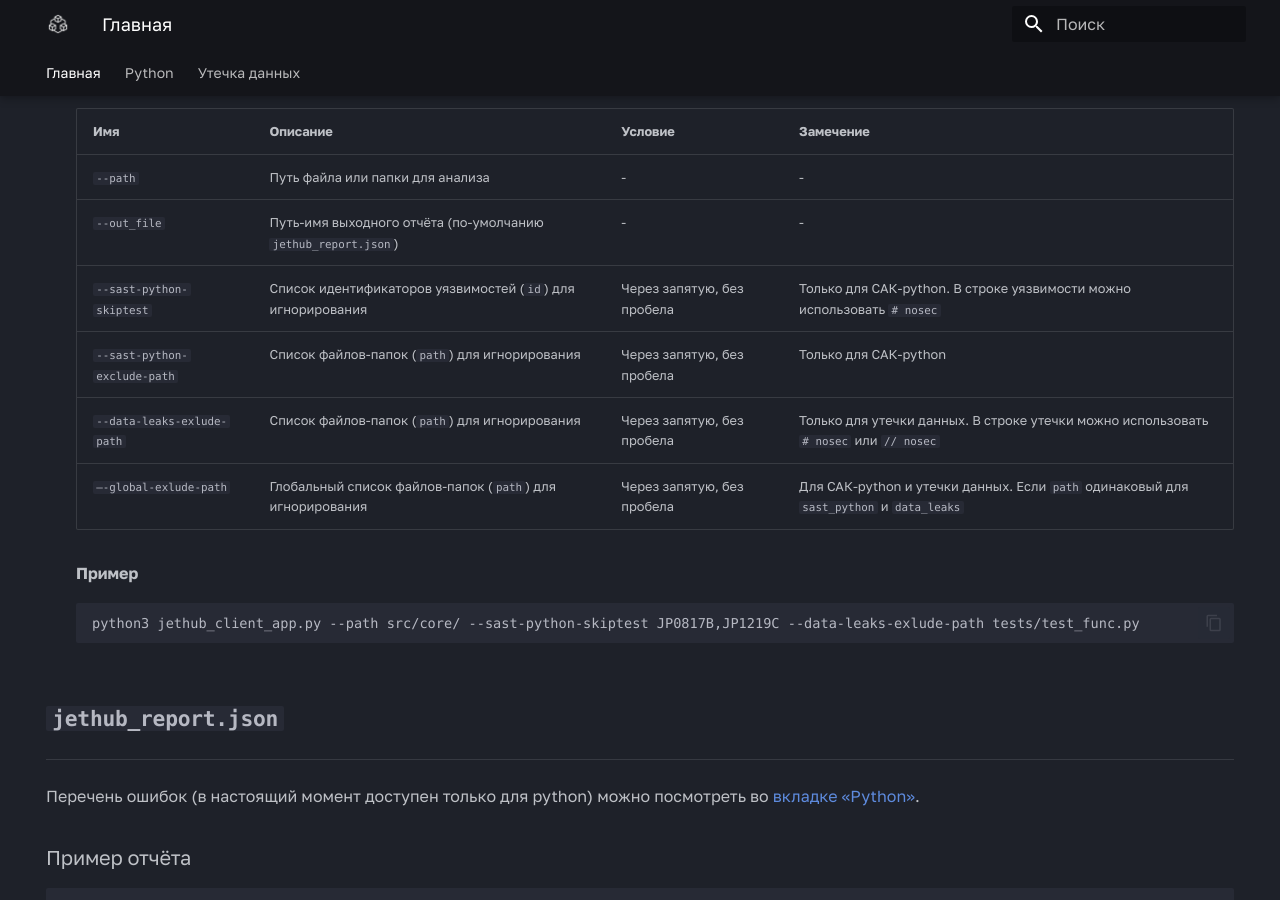
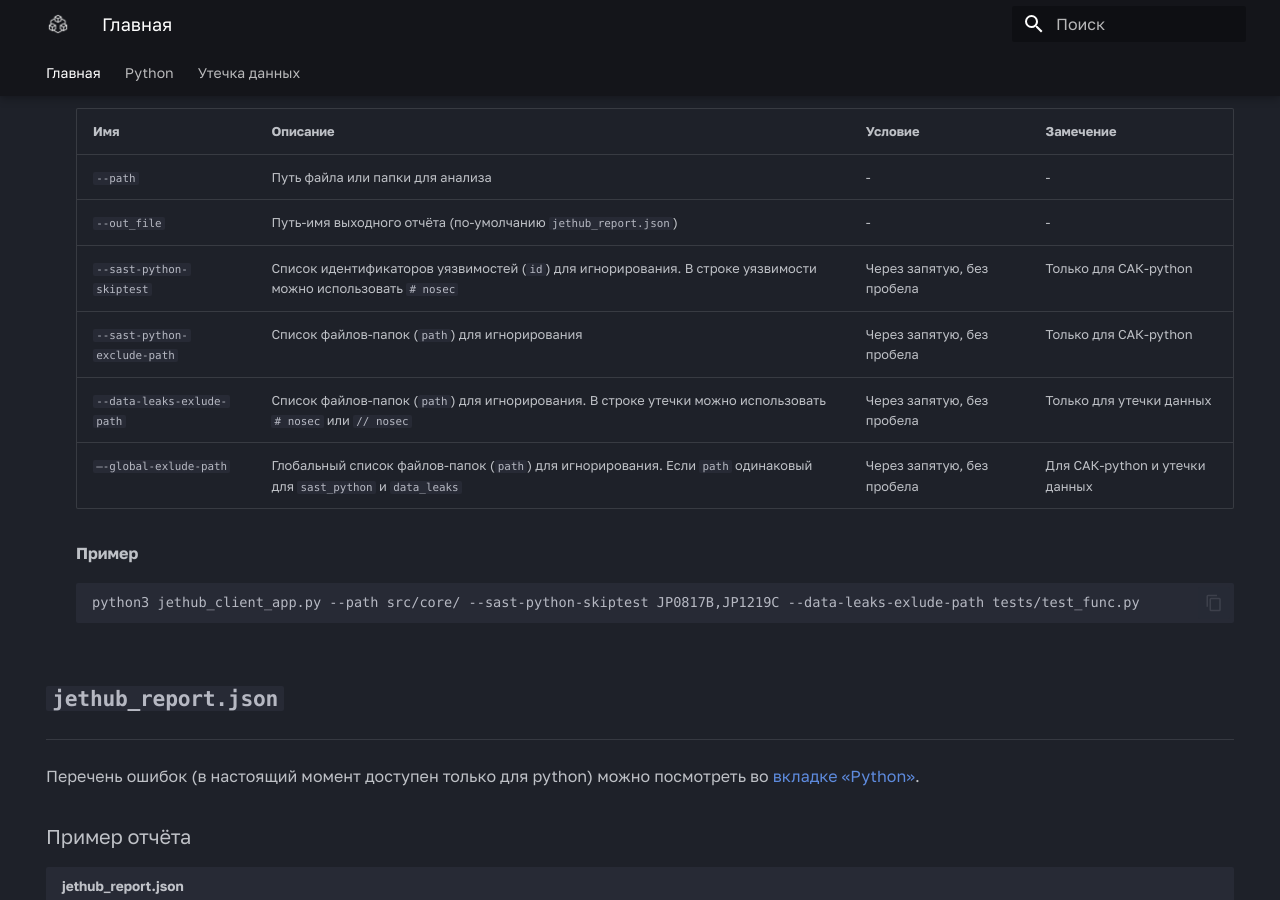
Before and after one commit to jethub-tech/docs.jethub.pro, an MkDocs documentation site: the page built from docs/index.md, in a window 1280 px wide and 900 px high, scrolled down 792 px. Built offline with MkDocs 1.6.1 and Material for MkDocs 9.7.7, drawn with Linux system fonts in a browser that asks for light colours; some web fonts are replaced.

Commit message:
update filling table for args

```diff
--- a/docs/index.md
+++ b/docs/index.md
@@ -87,14 +87,14 @@
 
 - Аргументы
 
-    | Имя                          | Описание                                                      | Условие                    | Замечение                                                                               |
-    | ---------------------------- | --------------------------------------------------------------| -------------------------- | --------------------------------------------------------------------------------------- |
-    | `--path`                     | Путь файла или папки для анализа                              | -                          | -                                                                                       |
-    | `--out_file`                 | Путь-имя выходного отчёта (по-умолчанию `jethub_report.json`) | -                          | -                                                                                       |
-    | `--sast-python-skiptest`     | Список идентификаторов уязвимостей (`id`) для игнорирования   | Через запятую, без пробела | Только для САК-python. В строке уязвимости можно использовать `# nosec`                 |
-    | `--sast-python-exclude-path` | Список файлов-папок (`path`) для игнорирования                | Через запятую, без пробела | Только для САК-python                                                                   |
-    | `--data-leaks-exlude-path`   | Список файлов-папок (`path`) для игнорирования                | Через запятую, без пробела | Только для утечки данных. В строке утечки можно использовать `# nosec` или `// nosec`   |
-    | `—-global-exlude-path`       | Глобальный список файлов-папок (`path`) для игнорирования     | Через запятую, без пробела | Для САК-python и утечки данных. Eсли `path` одинаковый для `sast_python` и `data_leaks` |
+    | Имя                          | Описание                                                                                                           | Условие                    | Замечение                      |
+    | ---------------------------- | ------------------------------------------------------------------------------------------------------------------ | -------------------------- | -------------------------------|
+    | `--path`                     | Путь файла или папки для анализа                                                                                   | -                          | -                              |
+    | `--out_file`                 | Путь-имя выходного отчёта (по-умолчанию `jethub_report.json`)                                                      | -                          | -                              |
+    | `--sast-python-skiptest`     | Список идентификаторов уязвимостей (`id`) для игнорирования. В строке уязвимости можно использовать `# nosec`      | Через запятую, без пробела | Только для САК-python          |
+    | `--sast-python-exclude-path` | Список файлов-папок (`path`) для игнорирования                                                                     | Через запятую, без пробела | Только для САК-python          |
+    | `--data-leaks-exlude-path`   | Список файлов-папок (`path`) для игнорирования. В строке утечки можно использовать `# nosec` или `// nosec`        | Через запятую, без пробела | Только для утечки данных       |
+    | `—-global-exlude-path`       | Глобальный список файлов-папок (`path`) для игнорирования. Eсли `path` одинаковый для `sast_python` и `data_leaks` | Через запятую, без пробела | Для САК-python и утечки данных |
 
     **Пример**
 
```
